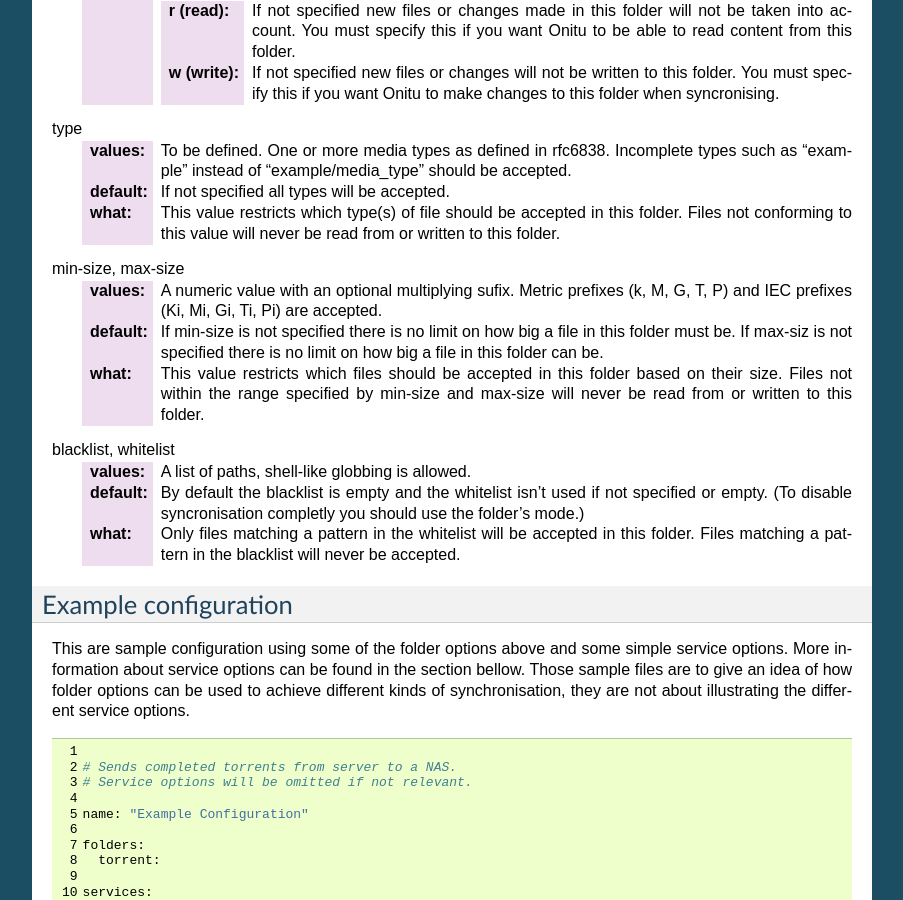
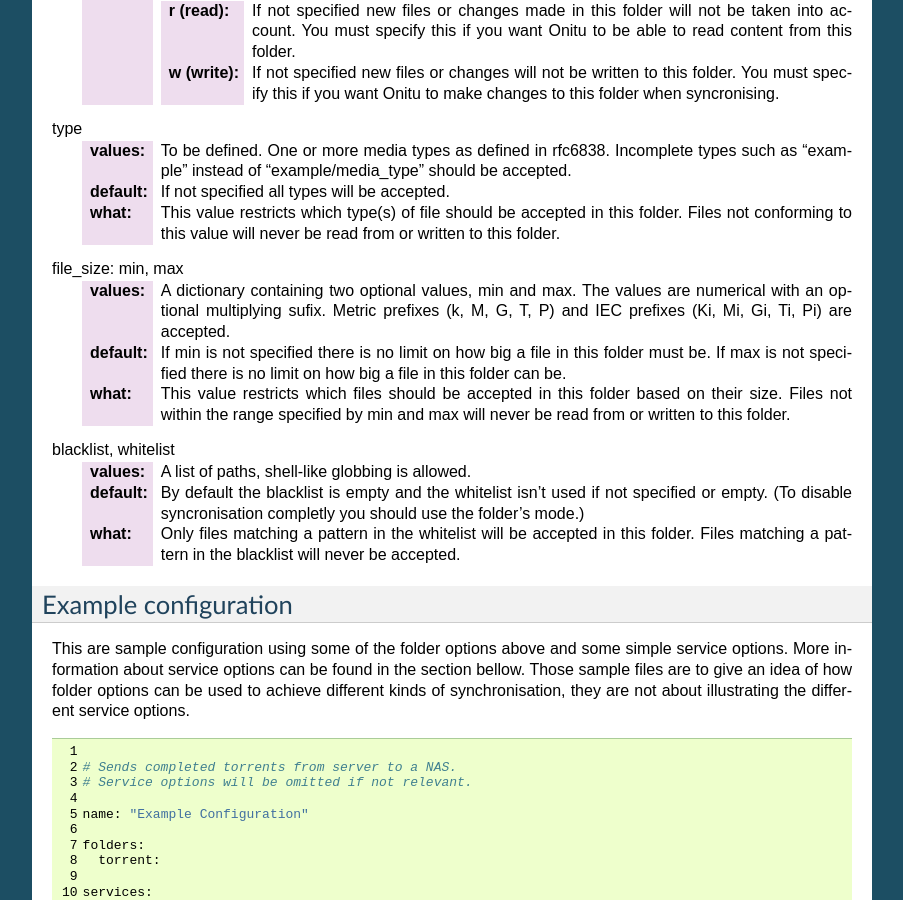
Before and after one commit to onitu/onitu, a Sphinx documentation site: the page built from docs/configuration.rst, in a window 1280 px wide and 900 px high, scrolled down 1281 px. Shown: the whole window, without its empty margins (198-1101 px from the left). Built offline with Sphinx 7.4.7, drawn with Linux system fonts in a browser that asks for light colours.

Commit message:
Move min_size and max_size to a file_size dict

```diff
--- a/docs/configuration.rst
+++ b/docs/configuration.rst
@@ -45,13 +45,13 @@ type
   :what:
      This value restricts which type(s) of file should be accepted in this folder. Files not conforming to this value will never be read from or written to this folder.
 
-min-size, max-size
+file_size: min, max
   :values:
-     A numeric value with an optional multiplying sufix. Metric prefixes (k, M, G, T, P)  and IEC prefixes (Ki, Mi, Gi, Ti, Pi) are accepted.
+     A dictionary containing two optional values, min and max. The values are numerical with an optional multiplying sufix. Metric prefixes (k, M, G, T, P)  and IEC prefixes (Ki, Mi, Gi, Ti, Pi) are accepted.
   :default:
-     If min-size is not specified there is no limit on how big a file in this folder must be. If max-siz is not specified there is no limit on how big a file in this folder can be.
+     If min is not specified there is no limit on how big a file in this folder must be. If max is not specified there is no limit on how big a file in this folder can be.
   :what:
-     This value restricts which files should be accepted in this folder based on their size. Files not within the range specified by min-size and max-size will never be read from or written to this folder.
+     This value restricts which files should be accepted in this folder based on their size. Files not within the range specified by min and max will never be read from or written to this folder.
 
 blacklist, whitelist
   :values:
--- a/setup.yml
+++ b/setup.yml
@@ -9,7 +9,8 @@ folders:
       - "*.bak"
       - Private/
   backup:
-    max_size: 2G
+    file_size:
+      max: 2G
 
 services:
   A:
```
Also changed, not shown: 1 other file.
